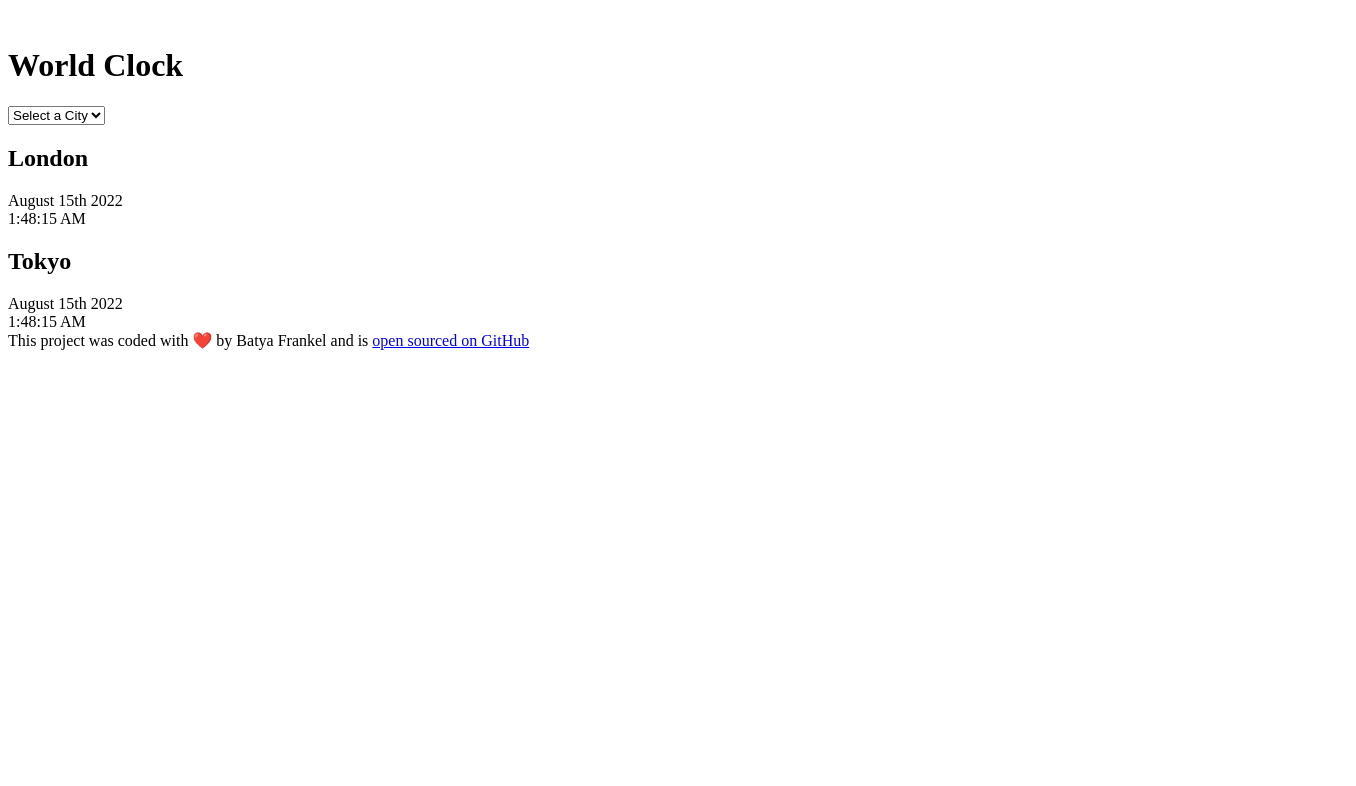
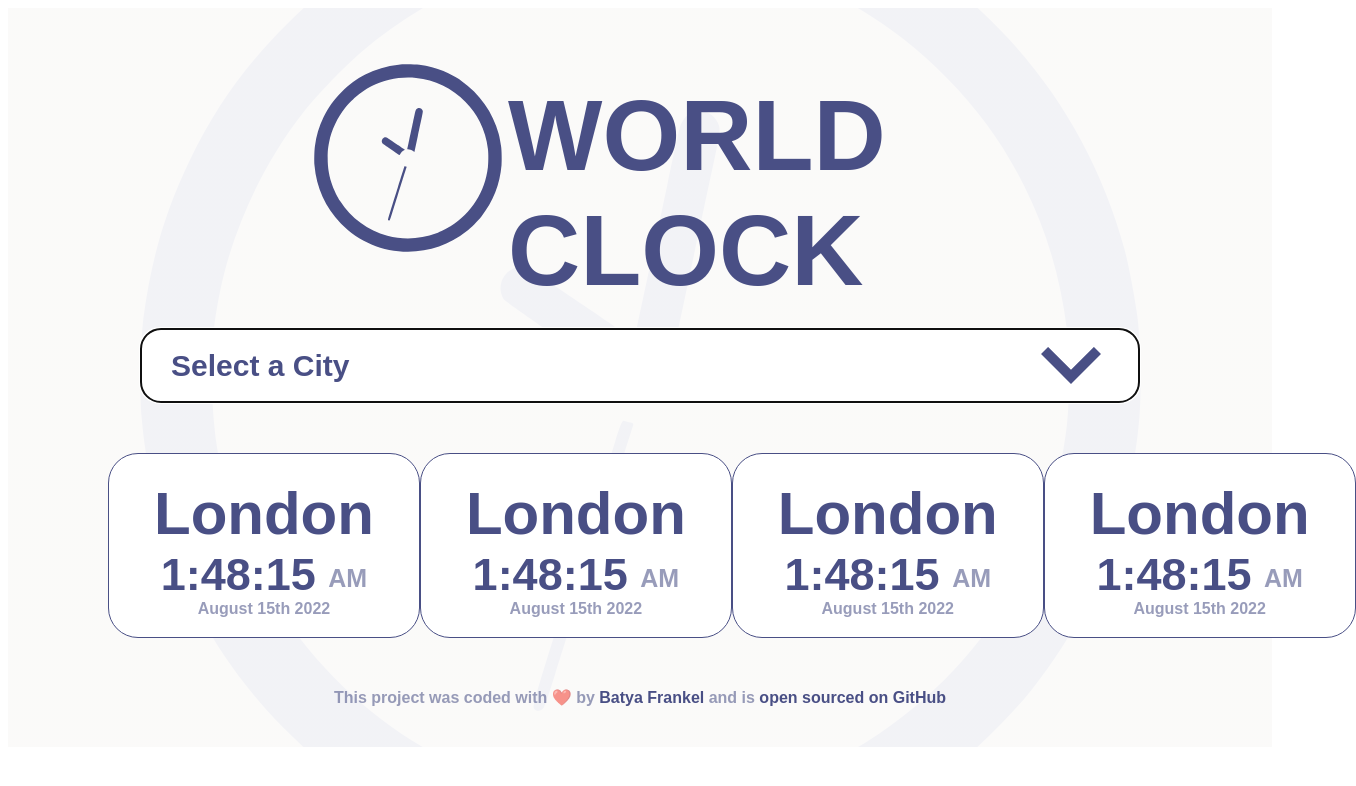
Before and after one commit to BatyaFrankel/world-clock, a plain HTML site: page index.html in a window 1280 px wide. Shown: the whole page, 1356 px wide, since content can reach past the window. Drawn offline with nearby package versions, Linux system fonts and the light colour scheme; a web font is replaced by a local one.

Commit message:
css basic styling

```diff
--- a/index.html
+++ b/index.html
@@ -4,16 +4,32 @@
     <meta charset="UTF-8" />
     <meta name="viewport" content="width=device-width, initial-scale=1.0" />
     <link rel="stylesheet" href="src/style.css" />
+    <link rel="preconnect" href="https://fonts.googleapis.com" />
+    <link rel="preconnect" href="https://fonts.gstatic.com" crossorigin />
+    <link
+      href="https://fonts.googleapis.com/css2?family=Bangers&family=Blinker:wght@100;200;300;400;600;700;800;900&family=Mukta+Malar:wght@200;300;400;500;600;700;800&family=Oldenburg&family=Roboto:ital,wght@0,100;0,300;0,400;0,500;0,700;0,900;1,100;1,300;1,400;1,500;1,700;1,900&family=Sour+Gummy:ital,wght@0,100..900;1,100..900&family=Source+Code+Pro:ital,wght@0,200..900;1,200..900&family=Ubuntu:ital,wght@0,300;0,400;0,500;0,700;1,300;1,400;1,500;1,700&display=swap"
+      rel="stylesheet"
+    />
     <script src="https://cdnjs.cloudflare.com/ajax/libs/moment.js/2.30.1/moment.min.js"></script>
     <script src="https://cdnjs.cloudflare.com/ajax/libs/moment-timezone/0.5.46/moment-timezone-with-data-1970-2030.js"></script>
     <title>World Clock</title>
   </head>
   <body>
-    <img src="" alt="" />
-    <h1>World Clock</h1>
-    <div>
-      <select name="world-clock" id="world-clock">
-        <option value="">Select a City</option>
+    <div class="background">
+      <div class="container">
+        <div class="header">
+          <div><img src="src/clock.svg" alt="clock svg" width="200px" /></div>
+          <h1 class="title">World Clock</h1>
+        </div>
+
+        <div class="world-clock-options">
+          <select
+            name="world-clock"
+            id="world-clock"
+            class="world-clock-options-select-element"
+            autofocus
+          >
+            <option value="" class="option-of-select">Select a City</option>
             <option value="Europe/London">London</option>
             <option value="Australia/Sydney">Sydney</option>
             <option value="Asia/Tokyo">Tokyo</option>
@@ -21,23 +37,40 @@
           </select>
         </div>
 
+        <div class="displayed-citys">
           <div class="city">
-        <h2>London</h2>
+            <h2 class="city-timezone">London</h2>
+            <div class="time">1:48:15 <span>AM</span></div>
             <div class="date">August 15th 2022</div>
-        <div class="time">1:48:15 AM</div>
           </div>
+
           <div class="city">
-        <h2>Tokyo</h2>
+            <h2 class="city-timezone">London</h2>
+            <div class="time">1:48:15 <span>AM</span></div>
             <div class="date">August 15th 2022</div>
-        <div class="time">1:48:15 AM</div>
+          </div>
+
+          <div class="city">
+            <h2 class="city-timezone">London</h2>
+            <div class="time">1:48:15 <span>AM</span></div>
+            <div class="date">August 15th 2022</div>
+          </div>
+
+          <div class="city">
+            <h2 class="city-timezone">London</h2>
+            <div class="time">1:48:15 <span>AM</span></div>
+            <div class="date">August 15th 2022</div>
           </div>
         </div>
         <footer>
-      This project was coded with ❤️ by Batya Frankel and is
+          This project was coded with ❤️ by <strong>Batya Frankel</strong> and
+          is
           <a href="https://github.com/BatyaFrankel/world-clock" target="_blank">
             open sourced on GitHub</a
           >
         </footer>
+      </div>
+    </div>
   </body>
   <script src="src/index.js"></script>
 </html>
--- a/src/style.css
+++ b/src/style.css
@@ -0,0 +1,121 @@
+.html {
+  background-color: #f2e6da;
+}
+.background {
+  background-color: #c2b9af;
+  background-position: 100%;
+  background-image: linear-gradient(
+      rgba(255, 255, 255, 0.93),
+      rgba(255, 255, 255, 0.93)
+    ),
+    url("clock.svg");
+  background-position-x: center;
+  background-position-y: center;
+  background-repeat: no-repeat;
+}
+
+.container {
+  padding: 50px 100px 40px 100px;
+  font-family: "Mukta Malar", sans-serif;
+  font-weight: 700;
+  font-style: normal;
+}
+
+.header {
+  padding: 0 200px;
+  display: flex;
+}
+h1.title {
+  color: #494f85;
+  text-transform: uppercase;
+  font-size: 100px;
+  margin: 0 auto;
+  padding-top: 20px;
+}
+.world-clock-options {
+  text-align: center;
+}
+
+select.world-clock-options-select-element {
+  position: relative;
+  display: block;
+  -webkit-appearance: none;
+  -moz-appearance: none;
+  appearance: none;
+  background: none;
+  background: url(downarrow.svg) 96% / 10% no-repeat #fff;
+  background-size: 2em;
+  padding: 20px 50px 20px 30px;
+  border-radius: 20px;
+  color: #494f85;
+  border: 0.3px solid #494f85;
+  font-size: 30px;
+  max-height: fit-content;
+  height: 100%;
+  min-width: min-content;
+  width: 1000px;
+  margin: 20px auto;
+  font-weight: 700;
+  box-shadow: 0 1px 0 rgba(255, 255, 255, 0.1), 0 1px 0 rgba(0, 0, 0, 0.9) inset;
+}
+option {
+  color: #494f8590;
+}
+
+.displayed-citys {
+  display: flex;
+  justify-content: space-around;
+  margin: 50px auto;
+  text-align: center;
+}
+
+.city {
+  background-color: #fff;
+  border: 0.3px solid #494f85;
+  padding: 20px 45px;
+  border-radius: 30px;
+  padding-top: 30px;
+  text-align: center;
+  color: #494f85;
+}
+.displayed-citys h2 {
+  font-size: 60px;
+  font-weight: 900;
+  margin: 0 auto;
+  line-height: 1;
+  padding-bottom: 5px;
+}
+
+.date {
+  font-size: 16px;
+  color: #494f8590;
+  margin: 0 auto;
+  padding: 0;
+  line-height: 1;
+}
+
+.time {
+  font-size: 45px;
+  font-weight: 900;
+  margin: 0 auto;
+}
+
+.time span {
+  font-size: 25px;
+  color: #494f8590;
+  vertical-align: middle;
+  margin: 0 auto;
+  padding: 0;
+}
+
+footer {
+  color: #494f8590;
+  text-align: center;
+}
+strong {
+  color: #494f85;
+}
+footer a {
+  color: #494f85;
+  text-decoration: none;
+}
```
Also changed, not shown: src/clock.svg (added), src/downarrow.svg (added). Lines whose indentation alone changed are shown as unchanged.
